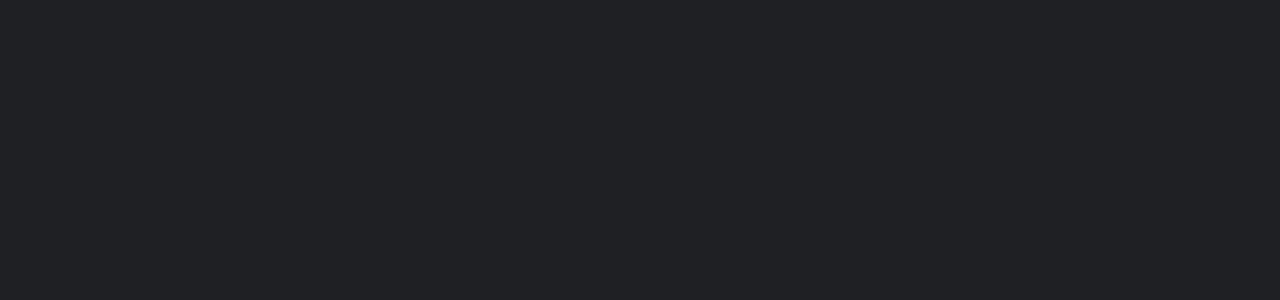
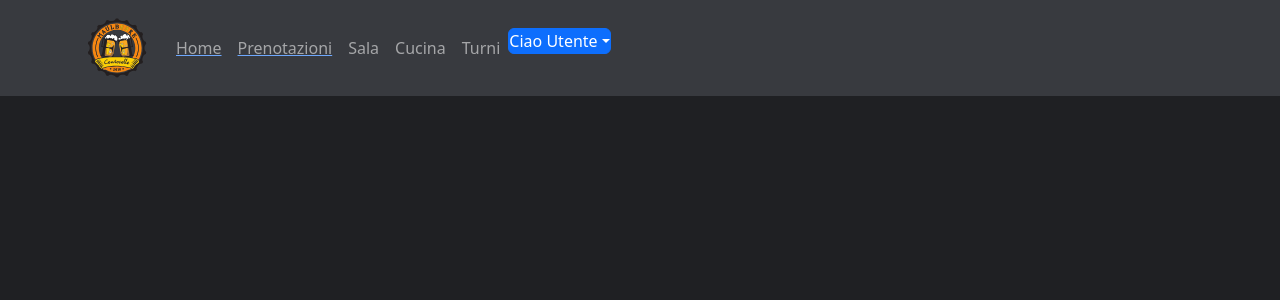
Before and after one commit to Zibu96/Capstone-Project---Maulbeere-IMP-Frontend, a React (Vite) app: page /personale in a window 1280 px wide. Before the commit this address had no page. Shown: the top 300 px of the page. Built offline with nearby package versions, Linux system fonts and the light colour scheme.

Commit message:
Create Staff page and start build it

```diff
--- a/src/App.jsx
+++ b/src/App.jsx
@@ -5,6 +5,7 @@
 import MyHomePage from "./components/MyHomePage";
 import MyReservation from "./components/MyReservation";
 import MyProfile from "./components/MyProfile";
+import StaffManagment from "./components/StaffManagment";
 
 function App() {
   return (
@@ -15,6 +16,7 @@
           <Route path="/home" element={<MyHomePage />} />
           <Route path="/prenotazioni" element={<MyReservation />} />
           <Route path="/profilo" element={<MyProfile />} />
+          <Route path="/personale" element={<StaffManagment />} />
         </Routes>
       </BrowserRouter>
     </>
--- a/src/components/MyNavbar.jsx
+++ b/src/components/MyNavbar.jsx
@@ -57,9 +57,11 @@
                     Profilo
                   </NavDropdown.Item>
                 </Link>
-                <NavDropdown.Item href="#action/3.2">
-                  Another action
-                </NavDropdown.Item>
+                <Link to={"/personale"}>
+                  <NavDropdown.Item href="#action/3.2">
+                    Gestione Staff
+                  </NavDropdown.Item>
+                </Link>
                 <NavDropdown.Item href="#action/3.3">
                   Something
                 </NavDropdown.Item>
--- /dev/null
+++ b/src/components/StaffManagment.jsx
@@ -0,0 +1,10 @@
+import MyNavbar from "./MyNavbar";
+
+const StaffManagment = () => {
+  return (
+    <>
+      <MyNavbar />
+    </>
+  );
+};
+export default StaffManagment;
```
